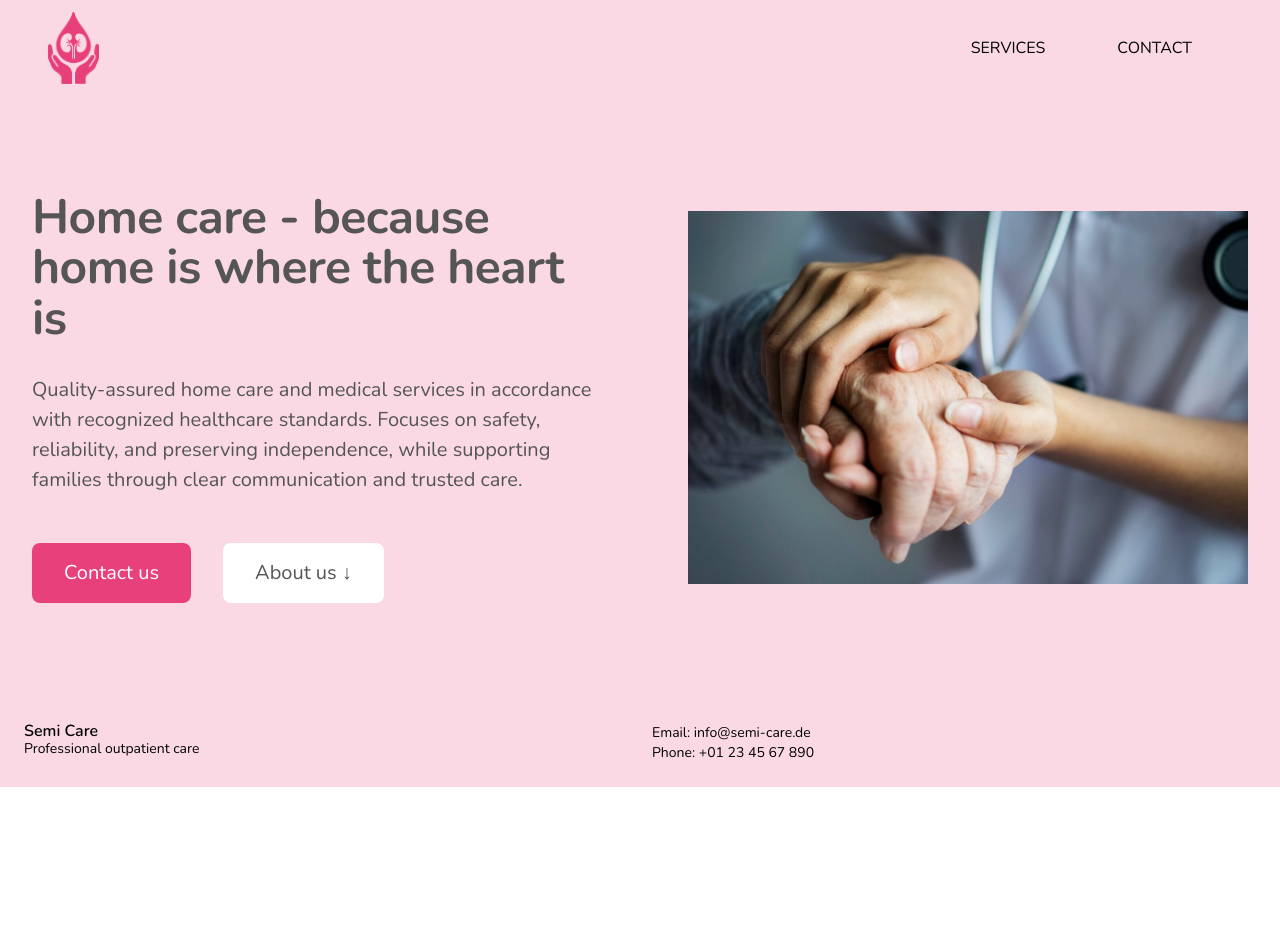
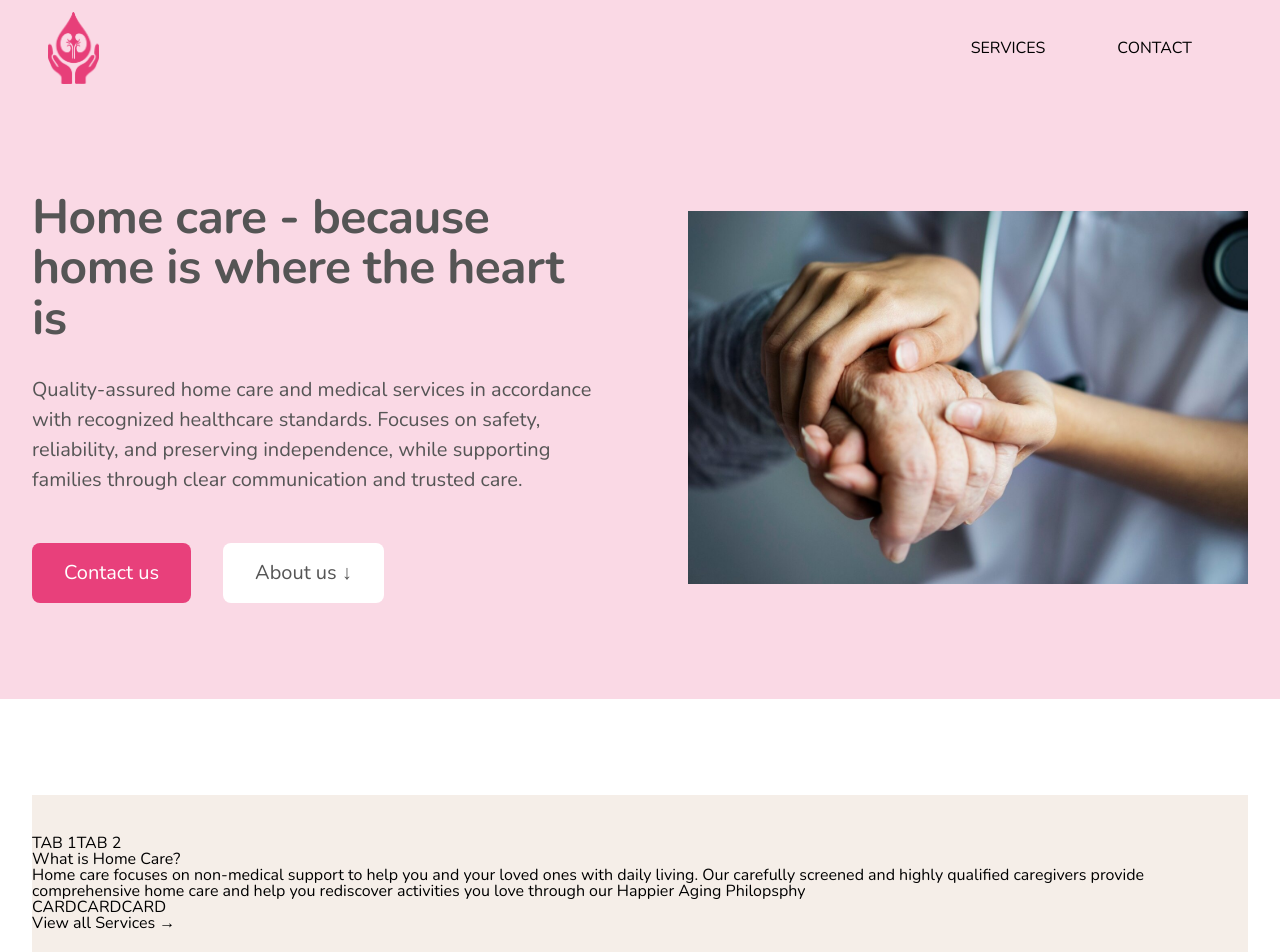
Before and after one commit to sinissto/semi-care-app, a React (Vite) app: page / in a window 1280 px wide. Shown: the top 952 px of the page. Before the commit the page ends 800 px from the top, so only its background shows below. Built offline with nearby package versions, Linux system fonts and the light colour scheme.

Commit message:
Types of services section

```diff
--- /dev/null
+++ b/src/components/home/CareTypes.jsx
@@ -0,0 +1,39 @@
+import { Link } from "react-router";
+import Section from "../../layout/Section";
+
+const CareTypes = () => {
+  return (
+    <Section className={"bg-white"}>
+      <div className={"bg-[#F5EEE8] py-10"}>
+        {/* tabs */}
+        <div>
+          <a href="#">TAB 1</a>
+          <a href="#">TAB 2</a>
+        </div>
+
+        {/* type heading */}
+        <h2>What is Home Care?</h2>
+
+        {/* type description */}
+        <p>
+          Home care focuses on non-medical support to help you and your loved
+          ones with daily living. Our carefully screened and highly qualified
+          caregivers provide comprehensive home care and help you rediscover
+          activities you love through our Happier Aging Philopsphy
+        </p>
+
+        {/* cards with few specific care type */}
+        <div>
+          <h3 className={"inline-block"}>CARD</h3>
+          <h3 className={"inline-block"}>CARD</h3>
+          <h3 className={"inline-block"}>CARD</h3>
+        </div>
+
+        {/* button to the all services */}
+        <Link to={"/services"}>View all Services &rarr;</Link>
+      </div>
+    </Section>
+  );
+};
+
+export default CareTypes;
--- a/src/pages/HomePage.jsx
+++ b/src/pages/HomePage.jsx
@@ -1,9 +1,11 @@
+import CareTypes from "../components/home/CareTypes";
 import Hero from "../components/home/Hero";
 
 const HomePage = () => {
   return (
     <>
       <Hero />
+      <CareTypes />
     </>
   );
 };
```
